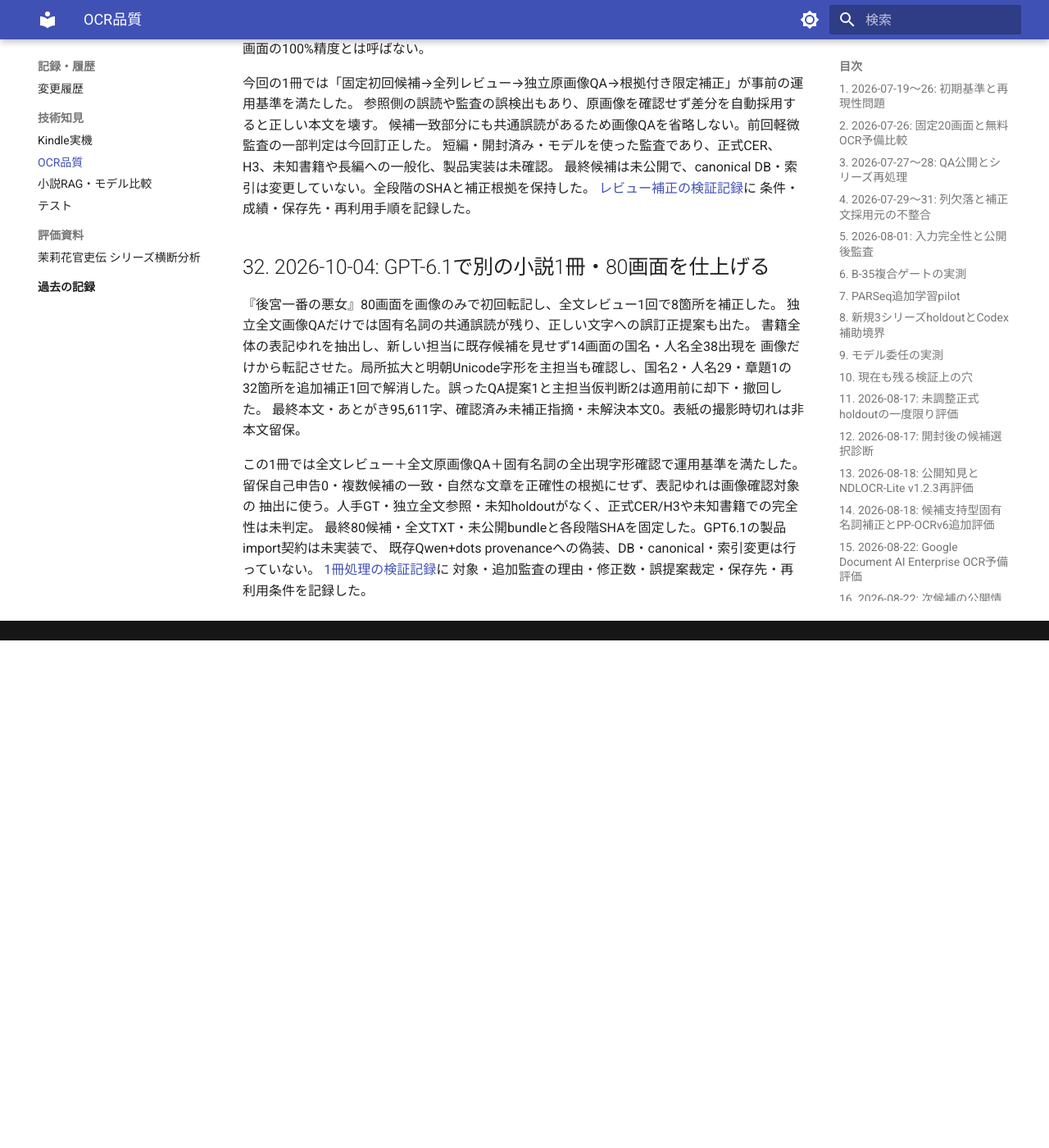
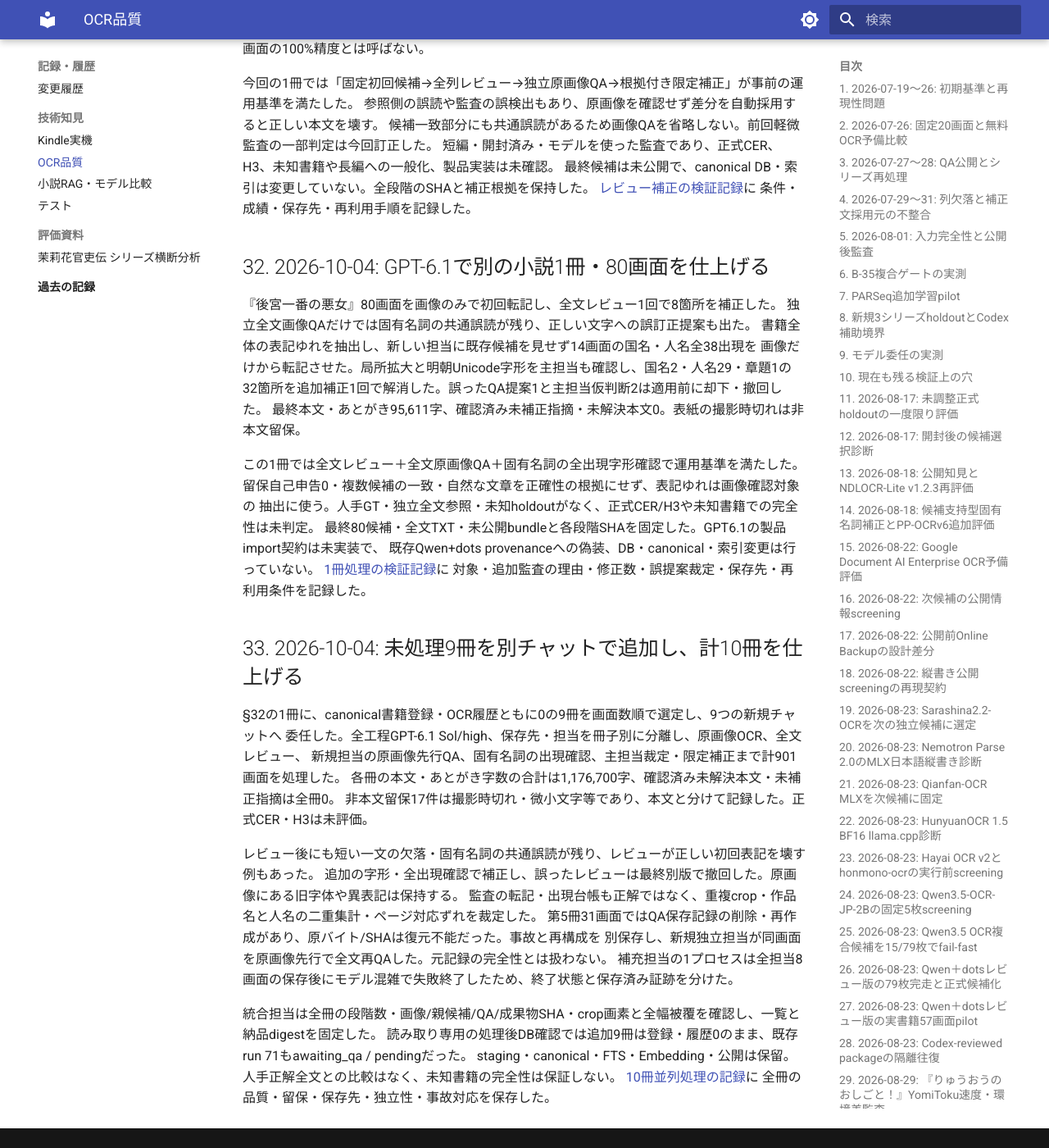
Before and after one commit to kkmmyr/Pic2PDF_Viewer, an MkDocs documentation site: the page built from docs/log/技術知見/OCR品質改善_技術知見.md, in a window 1280 px wide and 1400 px high, scrolled down 21170 px. Shown: the whole window at 82% size. Built offline with MkDocs 1.6.1 and Material for MkDocs 9.7.7, drawn with Linux system fonts in a browser that asks for light colours; before the commit the page ends 21951 px from its top, so only the background shows below that.

Commit message:
docs(ocr): 10冊の並列処理結果と証跡復旧の運用を記録
未処理9冊を新規チャットへ分離委任し、既処理1冊と合わせて901画面の
GPT-6.1 OCR・全文レビュー・独立原画像QA・字形確認・裁定を完了。
全冊の品質・留保・成果物保存先と、本番DB反映の保留を固定する。

レビュー誤訂正の撤回、QA保存事故の新規独立再確認、監査台帳の裁定を
設計書・技術知見・検証記録へ反映。正式CER・H3は未評価。

検証: check_docs違反0、git diff --cached --check、画像/crop/段階/納品SHA。

Co-Authored-By: Codex GPT-6.1 Sol <noreply@anthropic.com>

```diff
--- a/docs/log/技術知見/OCR品質改善_技術知見.md
+++ b/docs/log/技術知見/OCR品質改善_技術知見.md
@@ -786,3 +786,24 @@ YomiToku・PyTorch・device・model/pipeline SHAとOCR/QA/補正時間をrunへ
 既存Qwen+dots provenanceへの偽装、DB・canonical・索引変更は行っていない。
 [1冊処理の検証記録](../../archive/検証/OCR_GPT6.1_後宮一番の悪女_1冊処理_2026-10-04.md)に
 対象・追加監査の理由・修正数・誤提案裁定・保存先・再利用条件を記録した。
+
+## 33. 2026-10-04: 未処理9冊を別チャットで追加し、計10冊を仕上げる
+
+§32の1冊に、canonical書籍登録・OCR履歴ともに0の9冊を画面数順で選定し、9つの新規チャットへ
+委任した。全工程GPT-6.1 Sol/high、保存先・担当を冊子別に分離し、原画像OCR、全文レビュー、
+新規担当の原画像先行QA、固有名詞の出現確認、主担当裁定・限定補正まで計901画面を処理した。
+各冊の本文・あとがき字数の合計は1,176,700字、確認済み未解決本文・未補正指摘は全冊0。
+非本文留保17件は撮影時切れ・微小文字等であり、本文と分けて記録した。正式CER・H3は未評価。
+
+レビュー後にも短い一文の欠落・固有名詞の共通誤読が残り、レビューが正しい初回表記を壊す例もあった。
+追加の字形・全出現確認で補正し、誤ったレビューは最終別版で撤回した。原画像にある旧字体や異表記は保持する。
+監査の転記・出現台帳も正解ではなく、重複crop・作品名と人名の二重集計・ページ対応ずれを裁定した。
+第5冊31画面ではQA保存記録の削除・再作成があり、原バイト/SHAは復元不能だった。事故と再構成を
+別保存し、新規独立担当が同画面を原画像先行で全文再QAした。元記録の完全性とは扱わない。
+補充担当の1プロセスは全担当8画面の保存後にモデル混雑で失敗終了したため、終了状態と保存済み証跡を分けた。
+
+統合担当は全冊の段階数・画像/親候補/QA/成果物SHA・crop画素と全幅被覆を確認し、一覧と納品digestを固定した。
+読み取り専用の処理後DB確認では追加9冊は登録・履歴0のまま、既存run 71もawaiting_qa / pendingだった。
+staging・canonical・FTS・Embedding・公開は保留。人手正解全文との比較はなく、未知書籍の完全性は保証しない。
+[10冊並列処理の記録](../../archive/検証/OCR_GPT6.1_10冊並列処理_2026-10-04.md)に
+全冊の品質・留保・保存先・独立性・事故対応を保存した。
```
Also changed, not shown: docs/archive/index.md (+1 -0 lines), docs/archive/検証/OCR_GPT6.1_10冊並列処理_2026-10-04.md (added, +89 -0 lines), docs/design/詳細設計/機能別/OCR設計書.md (+9 -3 lines), docs/log/変更履歴.md (+6 -0 lines).
